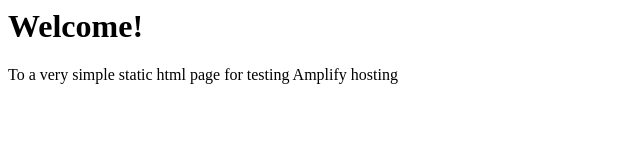
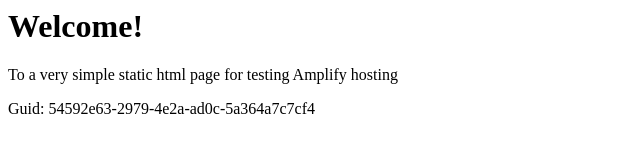
Before and after one commit to aws-aemilia-pdx/Github-PR-Commit-Integration-Test-DoNotTouch-v0-preprod-us-west-2, a website: page src/index.html in a window 1280 px wide. Shown: the whole page, without its empty margins (0-640 px from the left). Drawn offline with Linux system fonts and the light colour scheme.

Commit message:
commit from integ tests

```diff
--- a/src/index.html
+++ b/src/index.html
@@ -1,3 +1,5 @@
+
+
 <html lang="en">
 
 <head>
@@ -10,6 +12,6 @@
 <body>
     <h1>Welcome!</h1>
     <p>To a very simple static html page for testing Amplify hosting</p>
-</body>
+    <p>Guid: 54592e63-2979-4e2a-ad0c-5a364a7c7cf4</p></body>
 
 </html>
```
